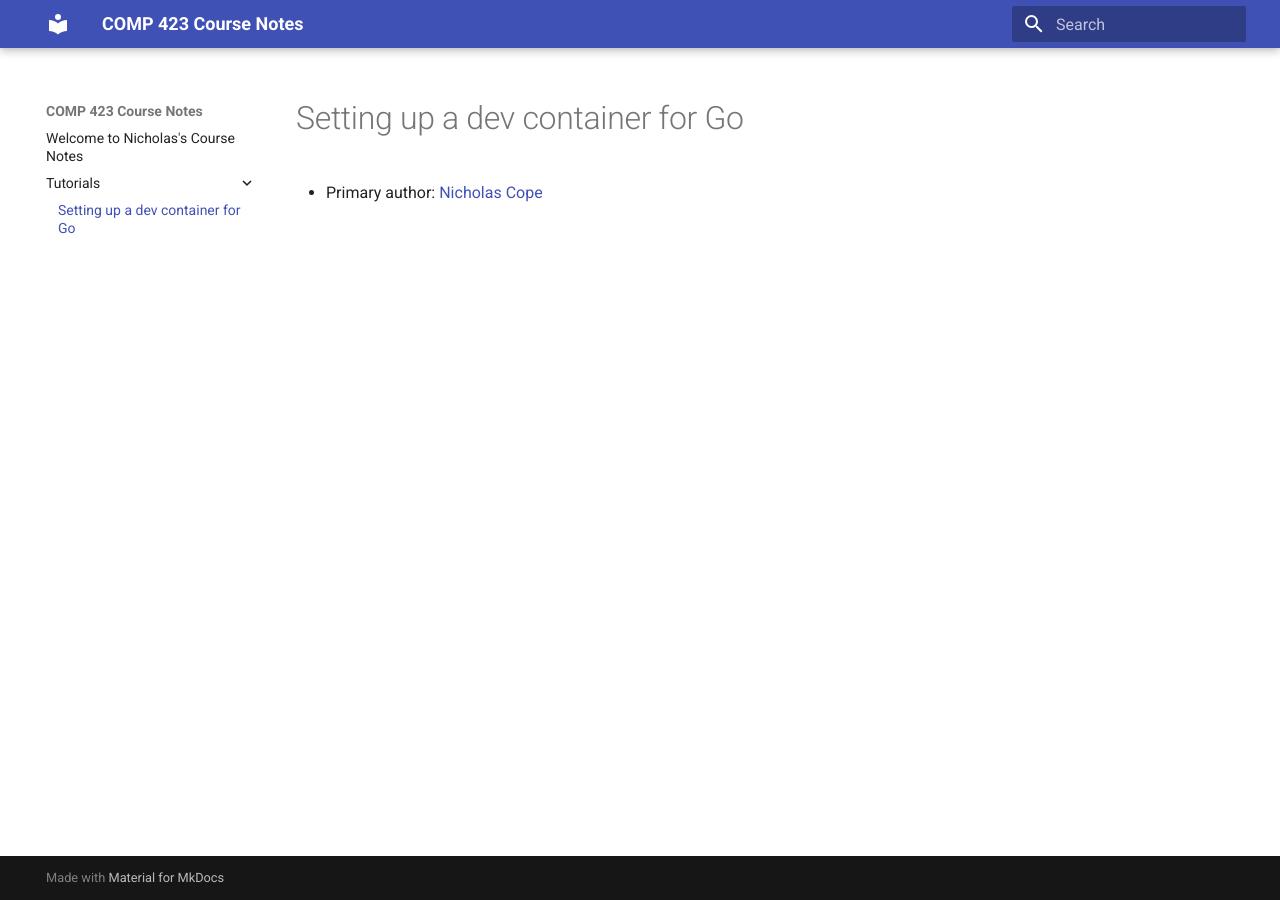
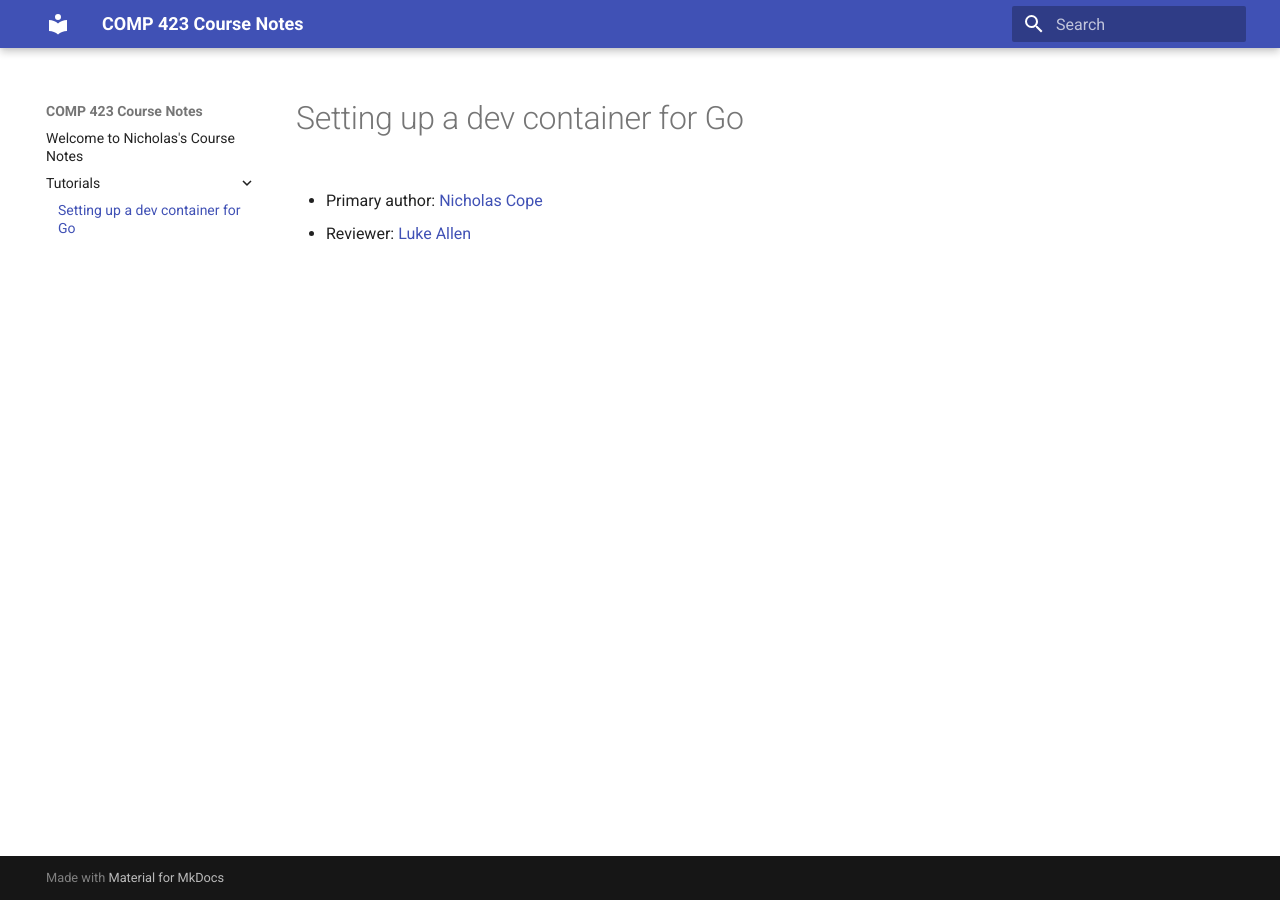
Before and after one commit to nicholas-cope/comp423-course-notes, an MkDocs documentation site: the page built from docs/tutorials/go-setup.md, in a window 1280 px wide. Built offline with MkDocs 1.6.1 and Material for MkDocs 9.7.7, drawn with Linux system fonts in a browser that asks for light colours.

Commit message:
edited markdown with reviewer

```diff
--- a/docs/tutorials/go-setup.md
+++ b/docs/tutorials/go-setup.md
@@ -1,3 +1,5 @@
 # Setting up a dev container for Go
 
 * Primary author: [Nicholas Cope](https://github.com/nicholas-cope)
+
+* Reviewer: [Luke Allen](https://github.com/lukeallen13)
```
